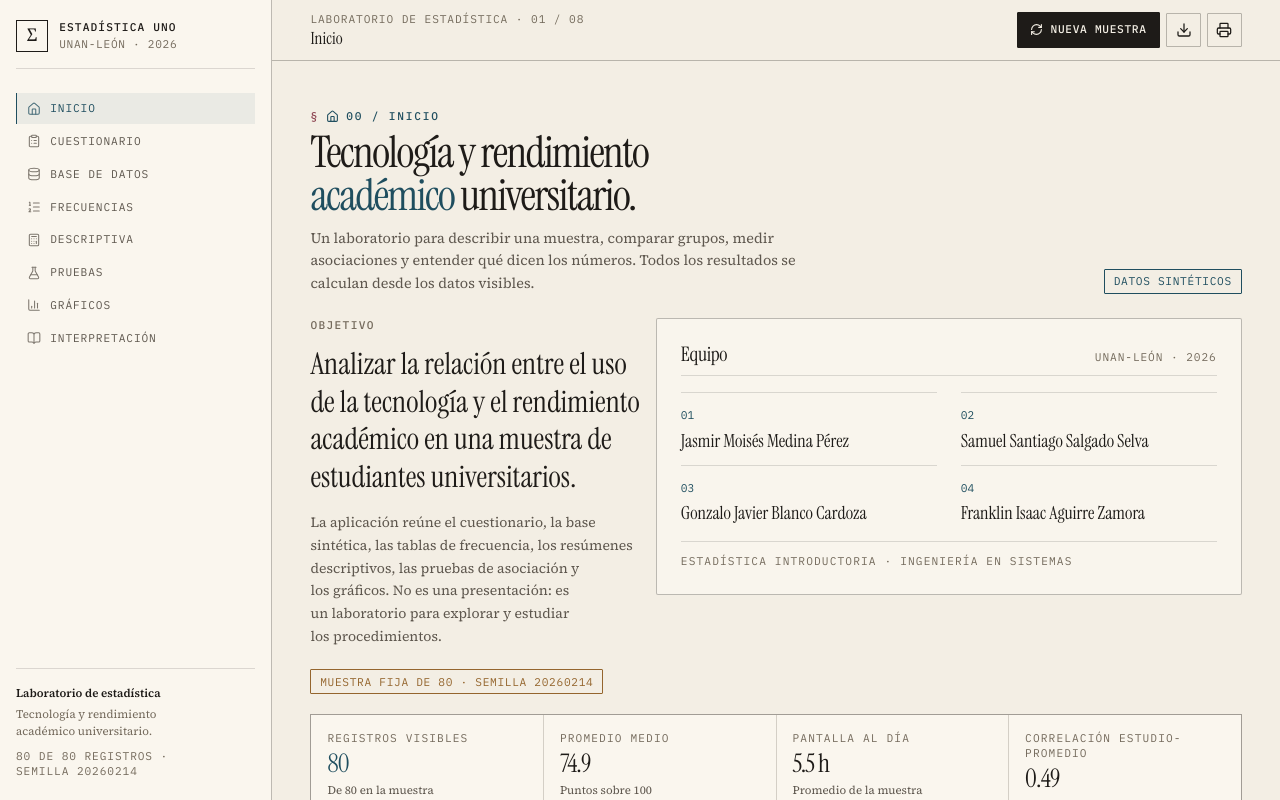
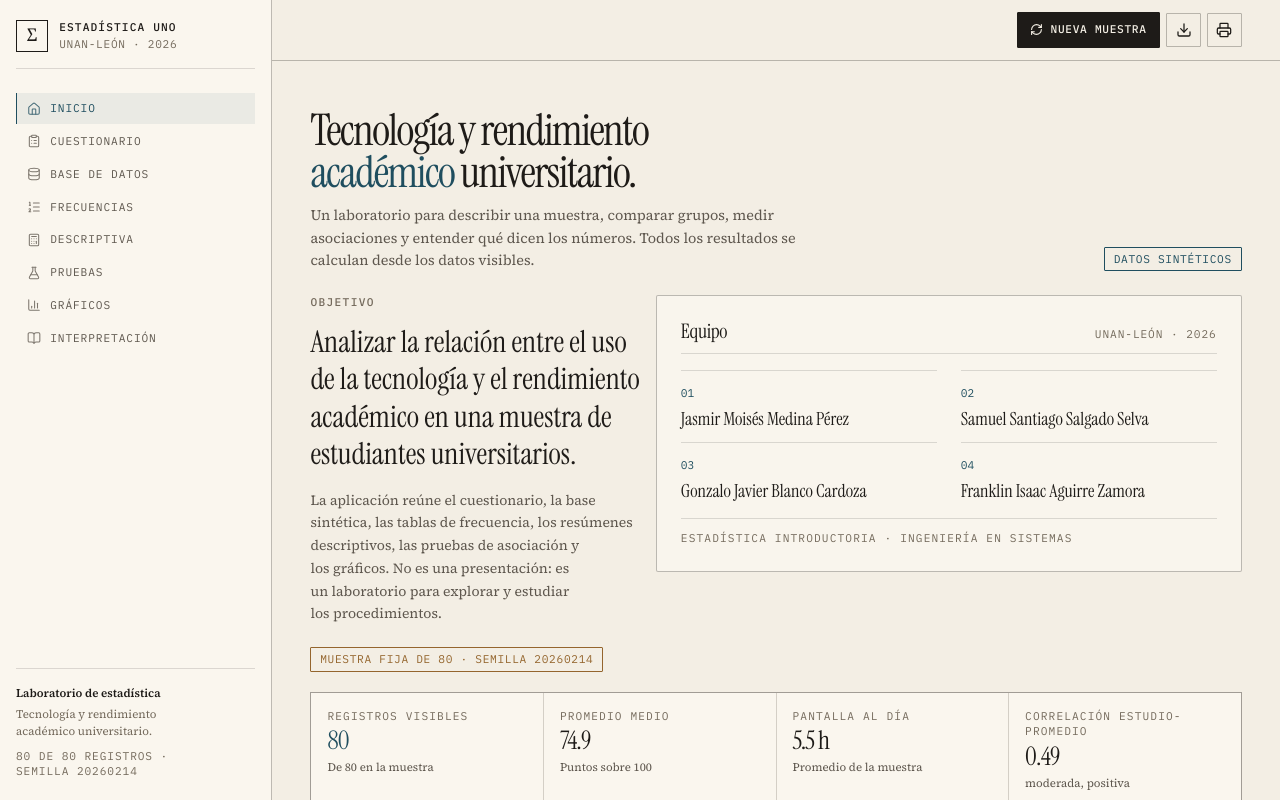
Before and after one commit to fn-cafeina/estadistica-uno, a React (Vite) app: page / in a window 1280 px wide. Shown: the top 800 px of the page. Built offline with nearby package versions, Linux system fonts and the light colour scheme.

Commit message:
refactor: keep one location signal per screen

```diff
--- a/src/lab/Lab.tsx
+++ b/src/lab/Lab.tsx
@@ -1,7 +1,7 @@
 import { useEffect, type ReactNode } from "react";
 import { Download, Printer, RefreshCw } from "lucide-react";
 import { useLab } from "./LabContext";
-import { NAV_ITEMS, PROCEDURES, procedureLabel } from "./navigation";
+import { NAV_ITEMS, PROCEDURES } from "./navigation";
 import { useActiveSection, parseLocation } from "./useActiveSection";
 import { Overview } from "./sections/Overview";
 import { Questionnaire } from "./sections/Questionnaire";
@@ -47,9 +47,6 @@ function stopIndex(section: string, procedure: string | null): number {
 export function Lab() {
   const { sample, filteredRows, regenerate, exportCsv } = useLab();
   const { section, procedure } = useActiveSection();
-  const activeIndex = Math.max(0, NAV_ITEMS.findIndex((item) => item.id === section));
-  const activeItem = NAV_ITEMS[activeIndex];
-  const procedureTitle = procedureLabel(section, procedure);
 
   useEffect(() => {
     window.scrollTo?.(0, 0);
@@ -105,8 +102,6 @@ export function Lab() {
     return () => window.removeEventListener("keydown", onKeyDown);
   }, []);
 
-  const progress = `${String(activeIndex + 1).padStart(2, "0")} / ${String(NAV_ITEMS.length).padStart(2, "0")}`;
-
   return (
     <div className="lab-app">
       <a className="lab-skip-link" href="#inicio">
@@ -153,15 +148,6 @@ export function Lab() {
 
       <div className="lab-main">
         <header className="lab-header">
-          <div className="lab-header-title">
-            <p>
-              Laboratorio de estadística · {progress}
-            </p>
-            <strong>
-              {activeItem?.label ?? "Inicio"}
-              {procedureTitle ? <span className="lab-header-sub"> · {procedureTitle}</span> : null}
-            </strong>
-          </div>
           <div className="lab-header-actions">
             <button type="button" className="lab-button lab-button-primary" onClick={regenerate}>
               <RefreshCw aria-hidden="true" size={13} />
--- a/src/lab/components.tsx
+++ b/src/lab/components.tsx
@@ -9,16 +9,12 @@ export function cn(...classes: Array<string | false | null | undefined>): string
 
 export function Section({
   id,
-  number,
-  icon: Icon,
   title,
   description,
   aside,
   children,
 }: {
   id: string;
-  number: string;
-  icon: LucideIcon;
   title: ReactNode;
   description: ReactNode;
   aside?: ReactNode;
@@ -28,10 +24,6 @@ export function Section({
     <section id={id} className="lab-section" aria-labelledby={`${id}-title`}>
       <header className="lab-section-head">
         <div className="lab-section-head-main">
-          <p className="lab-kicker">
-            <Icon aria-hidden="true" size={13} />
-            {number}
-          </p>
           <h2 id={`${id}-title`} className="lab-title">
             {title}
           </h2>
--- a/src/lab/lab.css
+++ b/src/lab/lab.css
@@ -120,6 +120,7 @@
   display: flex;
   min-height: 3.8rem;
   align-items: center;
+  justify-content: flex-end;
   gap: 1rem;
   border-bottom: 1px solid var(--border-strong);
   background: color-mix(in srgb, var(--bg) 94%, transparent);
@@ -127,49 +128,11 @@
   backdrop-filter: blur(12px);
 }
 
-.lab-header-title {
-  min-width: 0;
-  flex: 1;
-}
-
-.lab-header-title p {
-  overflow: hidden;
-  color: var(--faint);
-  font-family: var(--font-mono);
-  font-size: var(--fs-label);
-  letter-spacing: 0.08em;
-  line-height: 1.3;
-  text-overflow: ellipsis;
-  text-transform: uppercase;
-  white-space: nowrap;
-}
-
-.lab-header-title strong {
-  display: block;
-  overflow: hidden;
-  margin-top: 0.15rem;
-  color: var(--text);
-  font-family: var(--font-display);
-  font-size: 1.05rem;
-  font-weight: 400;
-  line-height: 1.1;
-  text-overflow: ellipsis;
-  white-space: nowrap;
-}
-
 .lab-header-actions {
   display: flex;
   flex: none;
   align-items: center;
   gap: 0.4rem;
-}
-
-.lab-header-sub {
-  color: var(--muted);
-  font-family: var(--font-mono);
-  font-size: var(--fs-label);
-  letter-spacing: 0.06em;
-  text-transform: uppercase;
 }
 
 .lab-content {
@@ -264,26 +227,7 @@
   max-width: 68ch;
 }
 
-.lab-kicker {
-  display: flex;
-  align-items: center;
-  gap: 0.45rem;
-  color: var(--accent);
-  font-family: var(--font-mono);
-  font-size: var(--fs-label);
-  font-weight: 500;
-  letter-spacing: 0.16em;
-  line-height: 1.3;
-  text-transform: uppercase;
-}
-
-.lab-kicker::before {
-  content: "§";
-  color: var(--accent-2);
-}
-
 .lab-title {
-  margin-top: 0.5rem;
   font-family: var(--font-display);
   font-size: var(--fs-title);
   font-weight: 400;
@@ -904,17 +848,8 @@
 
 @media (max-width: 640px) {
   .lab-header {
-    align-items: flex-start;
-    flex-wrap: wrap;
+    align-items: center;
     gap: 0.5rem;
-  }
-
-  .lab-header-title {
-    flex: 1 1 100%;
-  }
-
-  .lab-header-title strong {
-    font-size: 1rem;
   }
 
   .lab-header-actions {
--- a/src/lab/navigation.ts
+++ b/src/lab/navigation.ts
@@ -15,34 +15,33 @@ export interface NavItem {
   id: string;
   label: string;
   icon: LucideIcon;
-  number: string;
 }
 
 export const NAV_ITEMS: NavItem[] = [
-  { id: "inicio", label: "Inicio", icon: Home, number: "00" },
-  { id: "cuestionario", label: "Cuestionario", icon: ClipboardList, number: "01" },
-  { id: "base-datos", label: "Base de datos", icon: Database, number: "02" },
-  { id: "frecuencias", label: "Frecuencias", icon: ListOrdered, number: "03" },
-  { id: "descriptiva", label: "Descriptiva", icon: Calculator, number: "04" },
-  { id: "pruebas", label: "Pruebas", icon: FlaskConical, number: "05" },
-  { id: "graficos", label: "Gráficos", icon: BarChart3, number: "06" },
-  { id: "interpretacion", label: "Interpretación", icon: BookOpen, number: "07" },
+  { id: "inicio", label: "Inicio", icon: Home },
+  { id: "cuestionario", label: "Cuestionario", icon: ClipboardList },
+  { id: "base-datos", label: "Base de datos", icon: Database },
+  { id: "frecuencias", label: "Frecuencias", icon: ListOrdered },
+  { id: "descriptiva", label: "Descriptiva", icon: Calculator },
+  { id: "pruebas", label: "Pruebas", icon: FlaskConical },
+  { id: "graficos", label: "Gráficos", icon: BarChart3 },
+  { id: "interpretacion", label: "Interpretación", icon: BookOpen },
 ];
 
 // Las secciones con varios procedimientos se parten en sub-vistas: una pantalla
 // por procedimiento, enlazable como #pruebas/pearson.
 export const PROCEDURES: Readonly<Record<string, readonly NavItem[]>> = {
   pruebas: [
-    { id: "chi2", label: "Chi-cuadrado", icon: FlaskConical, number: "05.1" },
-    { id: "pearson", label: "Correlación", icon: Calculator, number: "05.2" },
-    { id: "regresion", label: "Regresión", icon: TrendingUp, number: "05.3" },
+    { id: "chi2", label: "Chi-cuadrado", icon: FlaskConical },
+    { id: "pearson", label: "Correlación", icon: Calculator },
+    { id: "regresion", label: "Regresión", icon: TrendingUp },
   ],
   graficos: [
-    { id: "barras", label: "Barras", icon: BarChart3, number: "06.1" },
-    { id: "histograma", label: "Histograma", icon: BarChart3, number: "06.2" },
-    { id: "circular", label: "Circular", icon: BarChart3, number: "06.3" },
-    { id: "comparacion", label: "Comparación", icon: BarChart3, number: "06.4" },
-    { id: "dispersion", label: "Dispersión", icon: TrendingUp, number: "06.5" },
+    { id: "barras", label: "Barras", icon: BarChart3 },
+    { id: "histograma", label: "Histograma", icon: BarChart3 },
+    { id: "circular", label: "Circular", icon: BarChart3 },
+    { id: "comparacion", label: "Comparación", icon: BarChart3 },
+    { id: "dispersion", label: "Dispersión", icon: TrendingUp },
   ],
 };
 
--- a/src/lab/sections/Charts.tsx
+++ b/src/lab/sections/Charts.tsx
@@ -97,8 +97,6 @@ export function Charts({ procedure }: { procedure: string | null }) {
   return (
     <Section
       id="graficos"
-      number="06 / GRÁFICOS"
-      icon={BarChart3}
       title={<>Mirar los datos <em>también</em>.</>}
       description="Los gráficos usan las filas visibles y se actualizan con la muestra, los filtros y los selectores. Cada uno incluye una lectura breve y su tabla de respaldo."
       aside={<Badge tone="accent">SVG nativo</Badge>}
--- a/src/lab/sections/Database.tsx
+++ b/src/lab/sections/Database.tsx
@@ -187,8 +187,6 @@ export function DatabaseSection() {
   return (
     <Section
       id="base-datos"
-      number="02 / BASE DE DATOS"
-      icon={DatabaseIcon}
       title={<>La muestra, <em>fila por fila</em>.</>}
       description="Ordena, busca y filtra los registros. Los filtros globales afectan la tabla y todos los análisis del laboratorio."
       aside={
--- a/src/lab/sections/Descriptive.tsx
+++ b/src/lab/sections/Descriptive.tsx
@@ -69,8 +69,6 @@ export function Descriptive() {
   return (
     <Section
       id="descriptiva"
-      number="04 / DESCRIPTIVA"
-      icon={Calculator}
       title={<>El centro y la <em>dispersión</em>.</>}
       description="Media, mediana, cuantiles y desviación estándar de la muestra visible. Son resúmenes descriptivos, no parámetros de toda la población."
       aside={<Badge tone="accent">n = {filteredRows.length}</Badge>}
--- a/src/lab/sections/Frequencies.tsx
+++ b/src/lab/sections/Frequencies.tsx
@@ -47,8 +47,6 @@ export function Frequencies() {
   return (
     <Section
       id="frecuencias"
-      number="03 / FRECUENCIAS"
-      icon={ListOrdered}
       title={<>Cómo se reparten los <em>datos</em>.</>}
       description="Frecuencias absolutas, relativas y porcentuales. Para variables ordinales y datos agrupados se agregan las frecuencias acumuladas."
       aside={<Badge tone="accent">n = {filteredRows.length}</Badge>}
--- a/src/lab/sections/InterpretationSection.tsx
+++ b/src/lab/sections/InterpretationSection.tsx
@@ -104,8 +104,6 @@ export function InterpretationSection() {
   return (
     <Section
       id="interpretacion"
-      number="07 / INTERPRETACIÓN"
-      icon={BookOpen}
       title={<>Lo que muestran los <em>datos</em>.</>}
       description="Una síntesis de los resultados visibles y de lo que no se puede concluir. La lectura cambia con la muestra y los filtros."
       aside={
--- a/src/lab/sections/Overview.tsx
+++ b/src/lab/sections/Overview.tsx
@@ -1,4 +1,4 @@
-import { ArrowRight, Home } from "lucide-react";
+import { ArrowRight } from "lucide-react";
 import { useLab } from "../LabContext";
 import { mean } from "../../stats/descriptive";
 import { pearsonCorrelation } from "../../stats/correlation";
@@ -18,8 +18,6 @@ export function Overview() {
   return (
     <Section
       id="inicio"
-      number="00 / INICIO"
-      icon={Home}
       title={
         <>
           Tecnología y rendimiento <em>académico</em> universitario.
--- a/src/lab/sections/Questionnaire.tsx
+++ b/src/lab/sections/Questionnaire.tsx
@@ -1,4 +1,4 @@
-import { ClipboardList, Info } from "lucide-react";
+import { Info } from "lucide-react";
 import { QUESTIONNAIRE, PERFORMANCE_VARIABLE } from "../../data/schema";
 import { formatDate } from "../../lib/format";
 import { useLab } from "../LabContext";
@@ -11,8 +11,6 @@ export function Questionnaire() {
   return (
     <Section
       id="cuestionario"
-      number="01 / CUESTIONARIO"
-      icon={ClipboardList}
       title={<>El instrumento y sus <em>variables</em>.</>}
       description="Trece preguntas adaptadas al tema. Cada una tiene una variable, un tipo de medición y una codificación que permite construir la base."
       aside={<Badge tone="accent">{QUESTIONNAIRE.length} preguntas</Badge>}
--- a/src/lab/sections/Tests.tsx
+++ b/src/lab/sections/Tests.tsx
@@ -126,8 +126,6 @@ export function Tests({ procedure }: { procedure: string | null }) {
   return (
     <Section
       id="pruebas"
-      number="05 / PRUEBAS"
-      icon={FlaskConical}
       title={<>Qué se puede <em>sostener</em>.</>}
       description="Contrastes de independencia y modelos de asociación lineal. Cada resultado incluye hipótesis, supuestos, decisión y límites."
       aside={<Badge tone="accent">α = {alpha}</Badge>}
```
